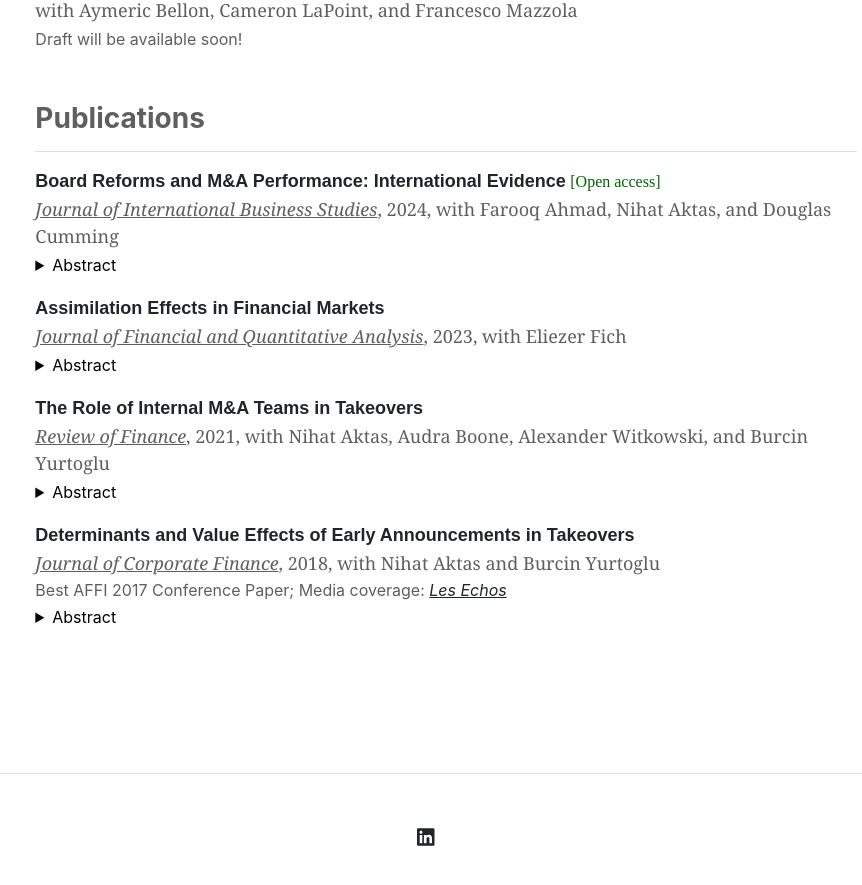
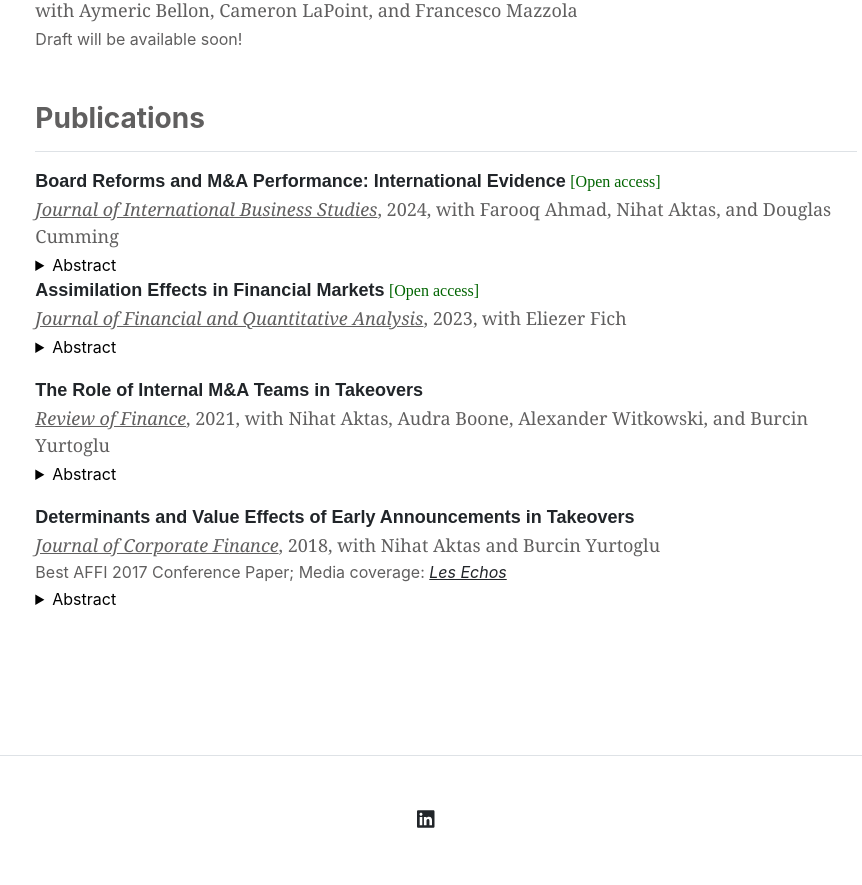
Before and after one commit to guosongxu/guosongxu.github.io, a Jekyll site: the page built from index.md, in a window 1280 px wide and 900 px high, scrolled down 1479 px. Shown: the top 885 px of the window, without its empty margins (194-1056 px from the left). Built offline with Jekyll 4.4.1, drawn with Linux system fonts in a browser that asks for light colours.

Commit message:
Update home.html

```diff
--- a/_layouts/home.html
+++ b/_layouts/home.html
@@ -87,7 +87,7 @@
       </p>
     </details>
 
-    <p style="font-family:arial, 'MS Sans Serif', arial;font-size:18px;margin-bottom:1px;margin-top:18px"><strong><a href="https://papers.ssrn.com/sol3/papers.cfm?abstract_id=2996714" target="_blank" rel="noreferrer noopener" aria-label=" (opens in a new tab)" style="text-decoration:none;">Assimilation Effects in Financial Markets</a></strong></p>
+    <p style="margin-bottom:1px"><span style="font-family:arial, 'MS Sans Serif', arial;font-size:18px;margin-bottom:1px;margin-top:15px"><strong><a href="https://papers.ssrn.com/sol3/papers.cfm?abstract_id=2996714" target="_blank" rel="noreferrer noopener" aria-label=" (opens in a new tab)" style="text-decoration:none;">Assimilation Effects in Financial Markets</a></strong></span>&nbsp;<span style="font-family:bradley hand, cursive;font-size:16px"><a href="https://doi:10.1017/S0022109022001168" target="_blank" rel="noreferrer noopener" aria-label=" (opens in a new tab)" style="text-decoration:none;color:#006400">[Open access]</a></span></p>
     <p style="font-family:georgia;font-size:18px;margin-bottom:3px;color:#605F5F"><em><u>Journal of Financial and Quantitative Analysis</u></em>, 2023,  with Eliezer Fich</p>
     <details>
       <summary>Abstract</summary>
```
